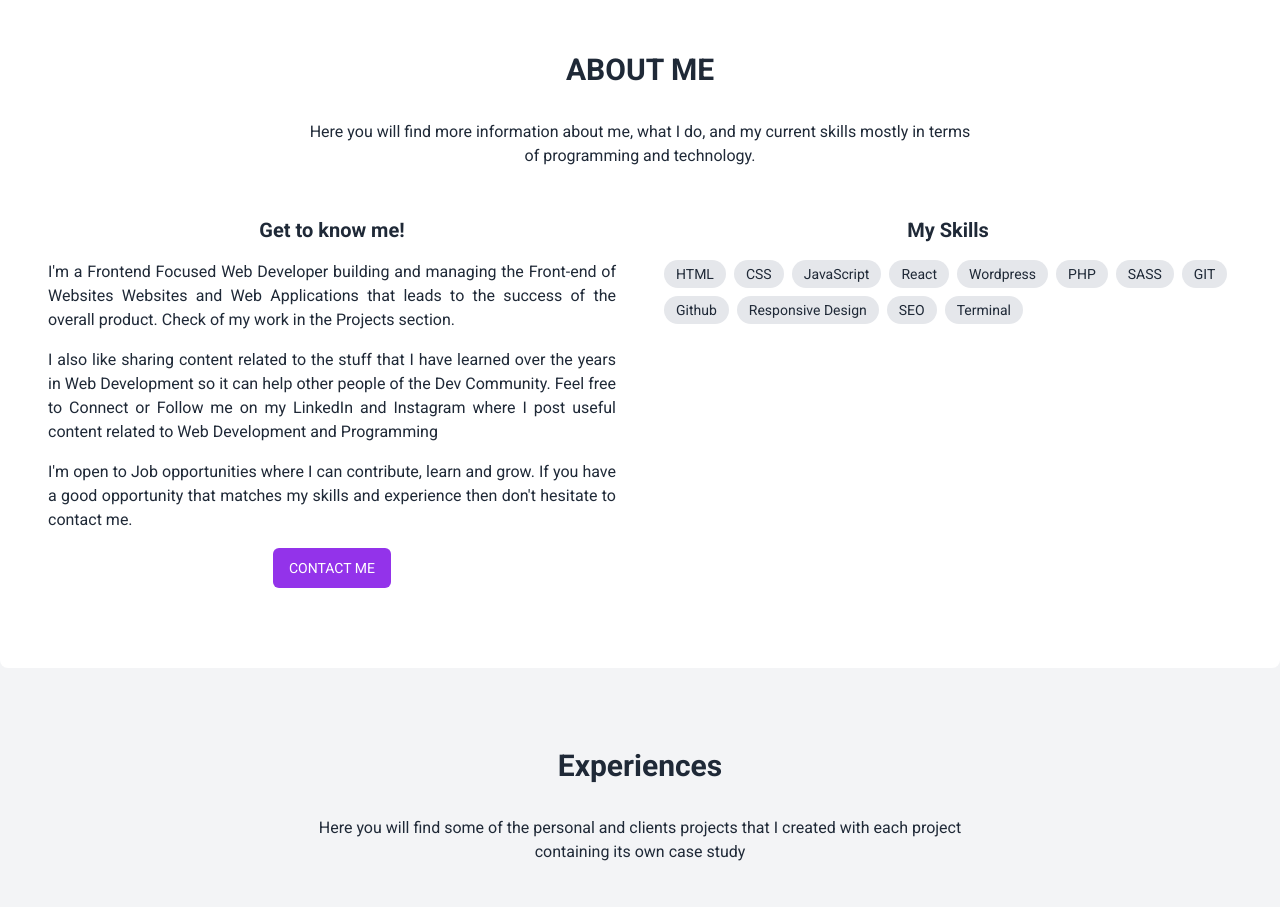
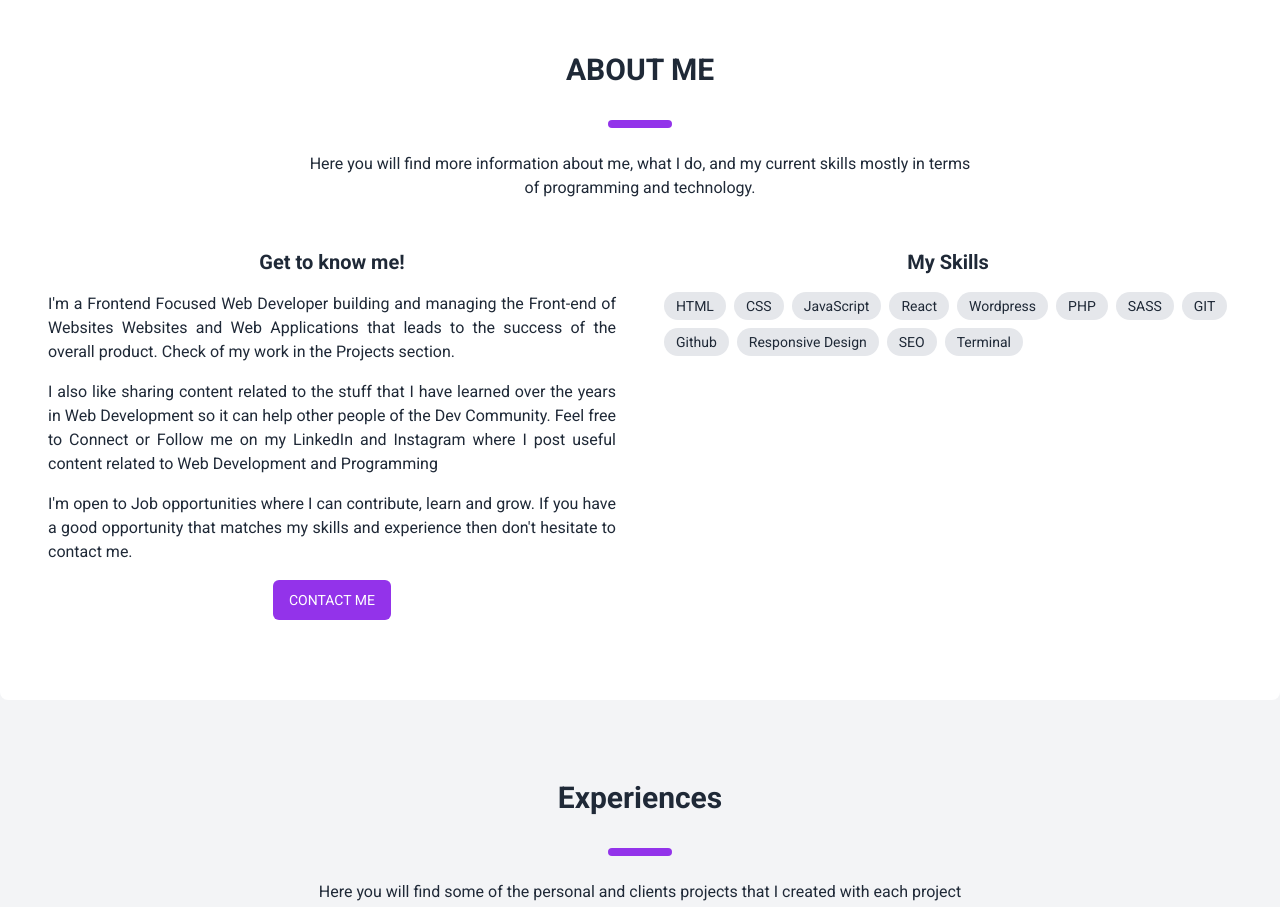
Before and after one commit to Athroscf/portfolio-2.0, a Next.js app: page / in a window 1280 px wide. Shown: the part 900-1807 px from the top of the page. Built offline with nearby package versions, Linux system fonts and the light colour scheme.

Commit message:
feat: used DividerLine component.

```diff
--- a/src/app/components/About.tsx
+++ b/src/app/components/About.tsx
@@ -1,6 +1,7 @@
 import { Button } from "@/components/ui/button";
 import { useActiveSection } from "../context-provider";
 import { useTheme } from "../theme-provider";
+import DividerLine from "./DividerLine";
 
 const skills = [
   "HTML",
@@ -28,6 +29,7 @@ const About = () => {
     >
       <div className="container mx-auto px-12">
         <h2 className="mb-8 text-center text-3xl font-bold">ABOUT ME</h2>
+        <DividerLine />
         <p className="mx-auto mb-12 max-w-2xl text-center">
           Here you will find more information about me, what I do, and my current skills mostly in
           terms of programming and technology.
--- a/src/app/components/EP.tsx
+++ b/src/app/components/EP.tsx
@@ -2,6 +2,7 @@ import { Button } from "@/components/ui/button";
 import { Card } from "@/components/ui/card";
 import { EPCard } from "../types";
 import "../globals.css";
+import DividerLine from "./DividerLine";
 
 interface IEP {
   title: string;
@@ -14,6 +15,7 @@ const EP: React.FC<IEP> = ({ title, description, cards }) => {
     <section id="projects" className="py-20">
       <div className="container mx-auto px-6">
         <h2 className="mb-8 text-center text-3xl font-bold">{title}</h2>
+        <DividerLine />
         <p className="mx-auto mb-12 max-w-2xl text-center">{description}</p>
         <div className="grid grid-cols-1 gap-8 md:grid-cols-2 lg:grid-cols-3">
           {cards.map((project, index) => {
```
